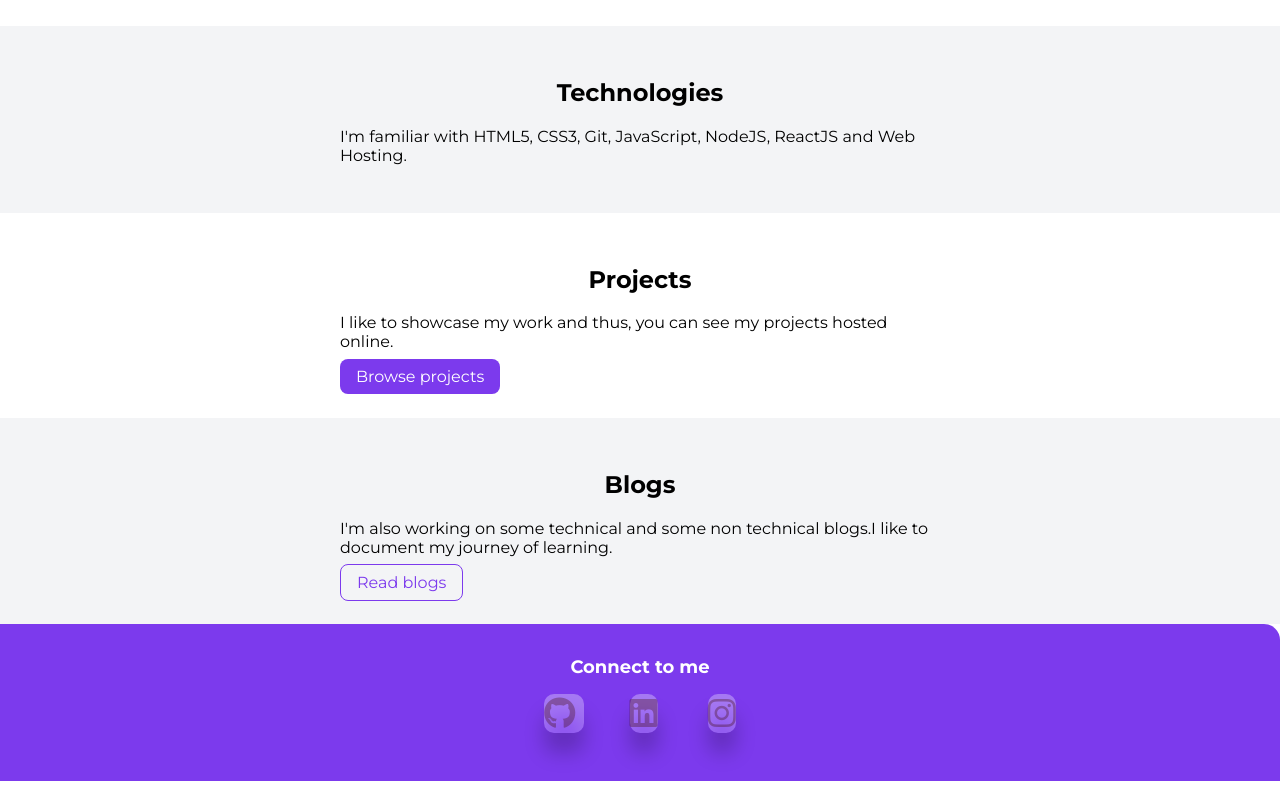
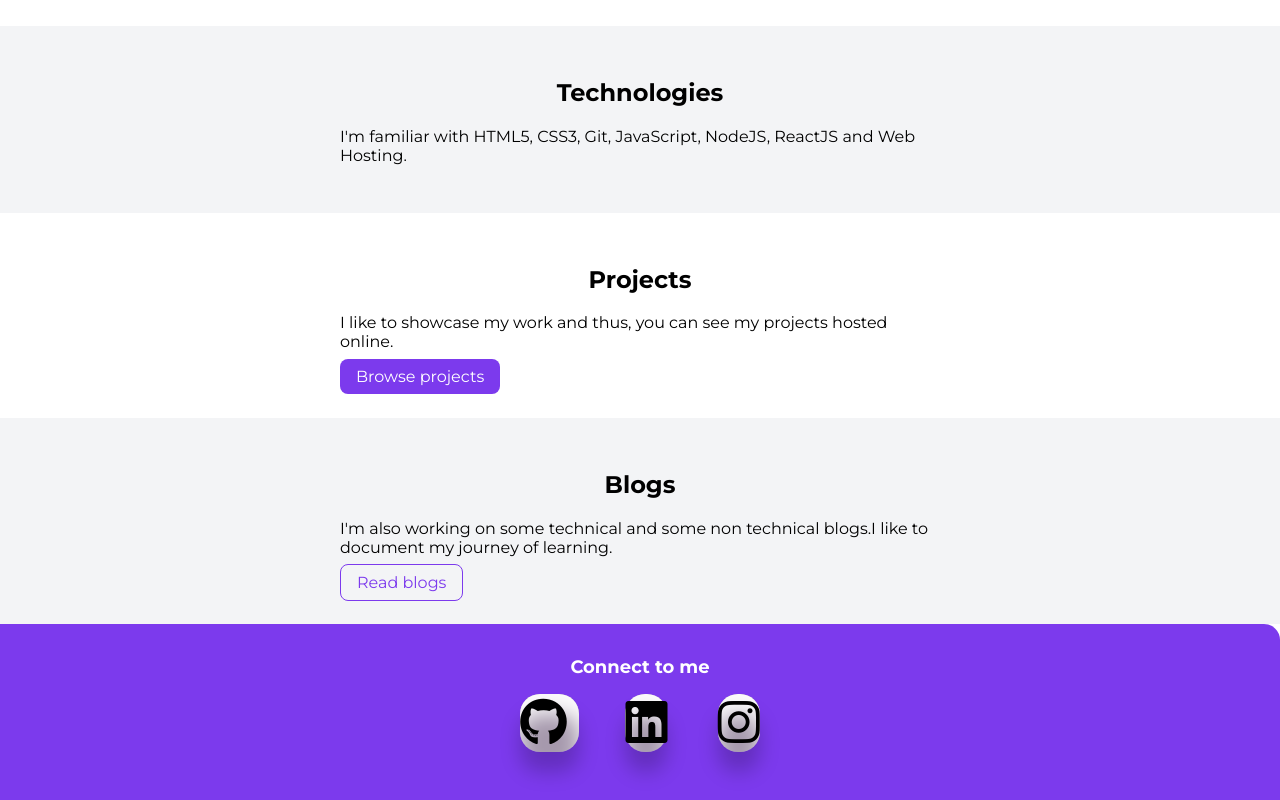
Before and after one commit to shubhsardana29/my-portfolio, a plain HTML site: page index.html in a window 1280 px wide. Shown: the part 551-1351 px from the top of the page. Drawn offline with Linux system fonts and the light colour scheme.

Commit message:
updated colors of socials

```diff
--- a/index.html
+++ b/index.html
@@ -61,8 +61,10 @@
       </a> </li>
       <li class="list-item-inline"><a href="https://www.linkedin.com/in/shubh-sardana-76a750215" class="card"
             alt=""><i class="fab fa-linkedin"></i></a> </li>
-      <li class="list-item-inline"><a href="https://instagram.com/shuuubhhh" class="card"
-          alt=""><i class="fab fa-instagram"></i></a></li>
+      <li class="list-item-inline"><a class="card" href="https://instagram.com/shuuubhhh"
+            alt=""><i class="fab fa-instagram"></i>
+          </a>
+        </li>
     </ul>
   </footer>
 
--- a/styles.css
+++ b/styles.css
@@ -166,29 +166,30 @@ hr {
     font-size: large;
 }
 .card {
-    width: 50px;
-    height: 50px;
-    background: rgba(255, 255, 255, 0.144);
-    border-radius: 10px;
+    width: 150px;
+    height: 150px;
+    background: rgba(170, 162, 168, 0.918);
+    border-radius: 20px;
     box-shadow: 0 20px 20px rgba(0, 0, 0, 0.205),
-        inset 0 20px 20px rgba(253, 253, 253, 0.205);
+        inset 0 20px 20px rgba(255, 255, 255, 0.966);
     margin: 15px;
     display: flex;
     justify-content: center;
     align-items: center;
     text-decoration: none;
-    font-size: 2em;
-    color: rgba(66, 8, 8, 0.336);
+    font-size: 3em;
+    color: rgb(0, 0, 0);
     position: relative;
     transition: box-shadow .4s, color .8s, transform .4s;
     display: inline;
+    box-sizing: border-box;
 }
 .card:hover {
     color: #ffffff;
-    box-shadow: 0 20px 20px rgba(0, 0, 0, 0.205),
+    box-shadow: 0 20px 20px rgba(255, 255, 255, 0.205),
         inset 0 20px 10px rgba(255, 255, 255, 0.287),
         inset 10px 0 20px rgb(255, 58, 58),
         inset -20px 0 20px rgb(104, 255, 58),
         inset -30px 0 20px rgb(71, 58, 255);
-    transform: translateY(-10px);
+    transform: translate(-10px);
 }
```
